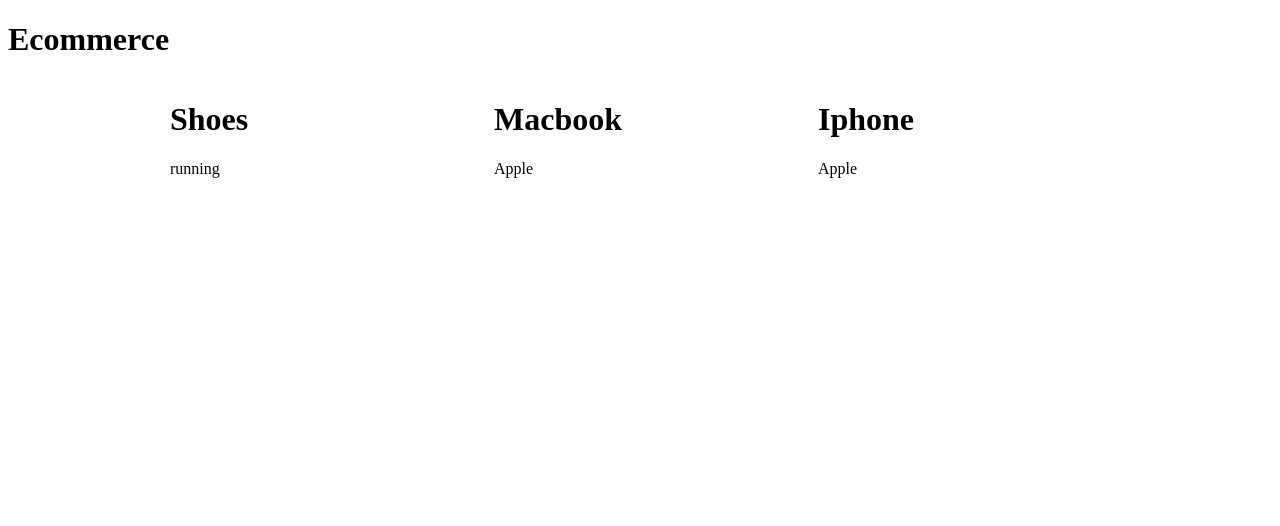
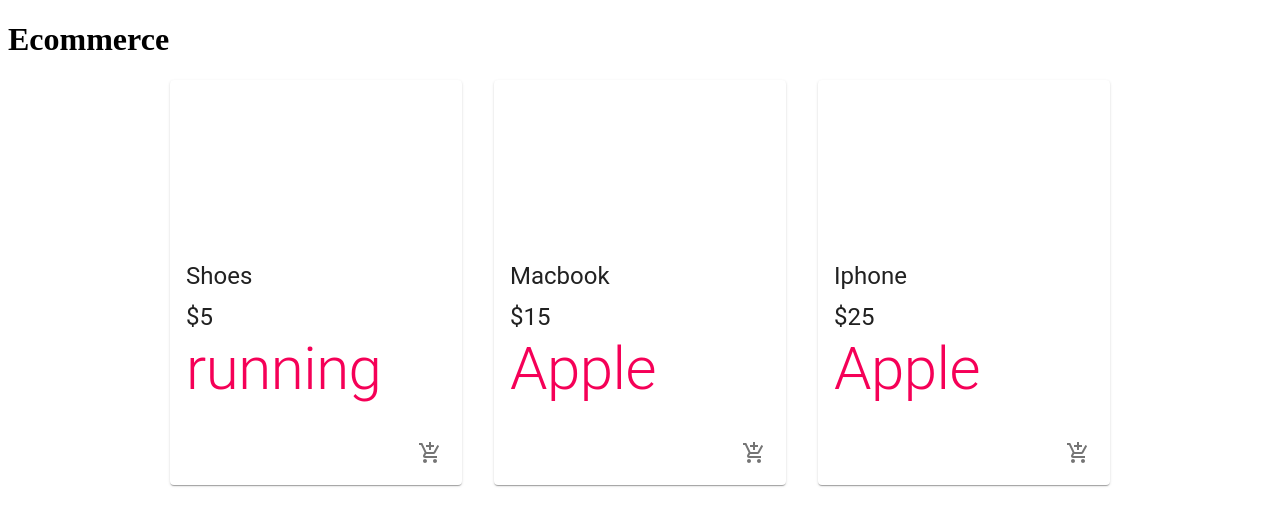
Before and after one commit to NapanReaper/React-Ecommerce, a React (Create React App) app: page / in a window 1280 px wide. Shown: the top 526 px of the page. Built offline with nearby package versions, Linux system fonts and the light colour scheme.

Commit message:
add UI for display product

```diff
--- a/src/App.js
+++ b/src/App.js
@@ -1,4 +1,4 @@
-import Products from "./components/Product/Products"
+import Products from "./components/Products/Products"
 
 const App = () => {
  return (
--- a/src/components/Product/Product.js
+++ /dev/null
@@ -1,10 +0,0 @@
-const Product = ({ product }) => {
- return (
-  <div>
-   <h1>{product.name}</h1>
-   <p>{product.description}</p>
-  </div>
- )
-}
-
-export default Product
--- /dev/null
+++ b/src/components/Products/Product/Product.js
@@ -0,0 +1,32 @@
+import React from 'react'
+import { Card, CardMedia, CardContent, CardActions, Typography, IconButton } from '@material-ui/core'
+import { AddShoppingCart } from '@material-ui/icons'
+import useStyles from './styles';
+const Product = ({ product }) => {
+ const classes = useStyles();
+ return (
+  <Card className={classes.root}>
+   <CardMedia className={classes.media} image='' title={product.name} />
+   <CardContent>
+    <div className="classes.cardContent">
+     <Typography variant='h5' gutterBottom>
+      {product.name}
+     </Typography>
+     <Typography variant='h5' >
+      {product.price}
+     </Typography>
+    </div>
+    <Typography variant='h2' color='secondary'>
+     {product.description}
+    </Typography>
+   </CardContent>
+   <CardActions disableSpacing className={classes.cardActions}>
+    <IconButton aria-label='Add to Cart'>
+     <AddShoppingCart />
+    </IconButton>
+   </CardActions>
+  </Card>
+ )
+}
+
+export default Product
--- /dev/null
+++ b/src/components/Products/Product/styles.js
@@ -0,0 +1,20 @@
+import { makeStyles } from '@material-ui/core/styles';
+
+export default makeStyles(() => ({
+ root: {
+  // maxWidth: 345, original width style
+  maxWidth: '100%',
+ },
+ media: {
+  height: 0,
+  paddingTop: '56.25%', // 16:9
+ },
+ cardActions: {
+  display: 'flex',
+  justifyContent: 'flex-end',
+ },
+ cardContent: {
+  display: 'flex',
+  justifyContent: 'space-between',
+ },
+}));
--- a/src/components/Product/Products.js
+++ b/src/components/Products/Products.js
@@ -1,10 +1,10 @@
 import { Grid } from '@material-ui/core'
-import Product from './Product'
+import Product from './Product/Product'
 
 const products = [
- { id: 1, name: 'Shoes', description: 'running' },
- { id: 2, name: 'Macbook', description: 'Apple' },
- { id: 3, name: 'Iphone', description: 'Apple' }
+ { id: 1, name: 'Shoes', price: '$5', description: 'running', },
+ { id: 2, name: 'Macbook', price: '$15', description: 'Apple', },
+ { id: 3, name: 'Iphone', price: '$25', description: 'Apple', }
 ]
 const Products = () => {
  return (
--- /dev/null
+++ b/src/components/Products/styles.js
@@ -0,0 +1,6 @@
+import { makeStyles } from '@material-ui/core/styles'
+export default makeStyles(() => ({
+ root: {
+  maxWidth: '100%'
+ }
+}))
```
